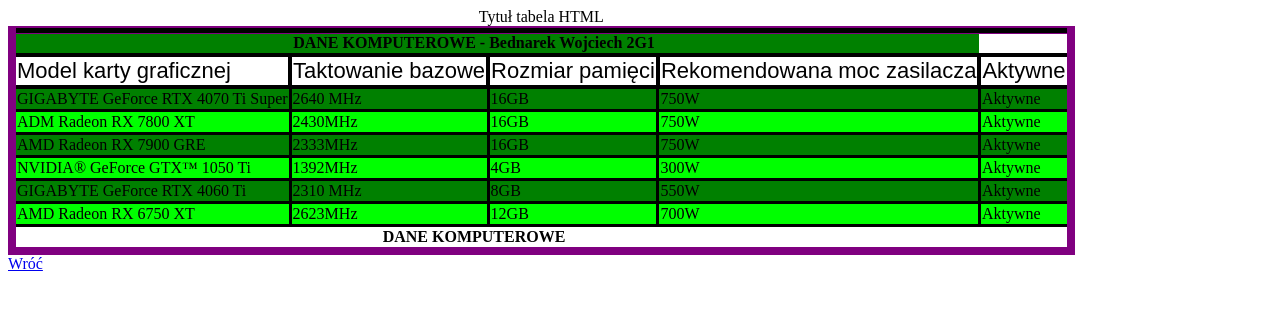
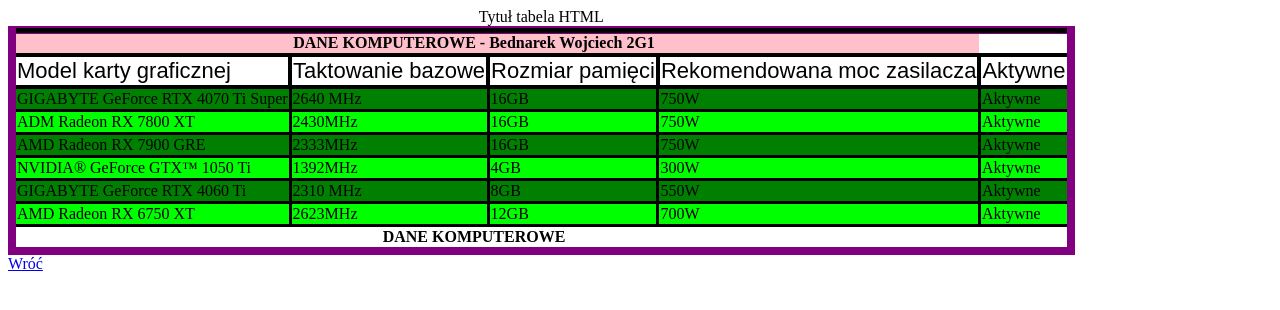
Before and after one commit to Wojciechyaho510/2G1praca, a plain HTML site: page Tabela_Bednarek.html in a window 1280 px wide. Drawn offline with Linux system fonts and the light colour scheme.

Commit message:
Update Tabela_Bednarek.html

```diff
--- a/Tabela_Bednarek.html
+++ b/Tabela_Bednarek.html
@@ -10,7 +10,7 @@
  <caption>Tytuł tabela HTML</caption>
  <thead>
  <tr style="border:5px solid black;border-collapse: collapse;">
-                <tr style="background-color: green">
+                <tr style="background-color: pink">
      <th></th>
  <th colspan="2">DANE KOMPUTEROWE - Bednarek Wojciech 2G1</th>
      <th></th>
```
